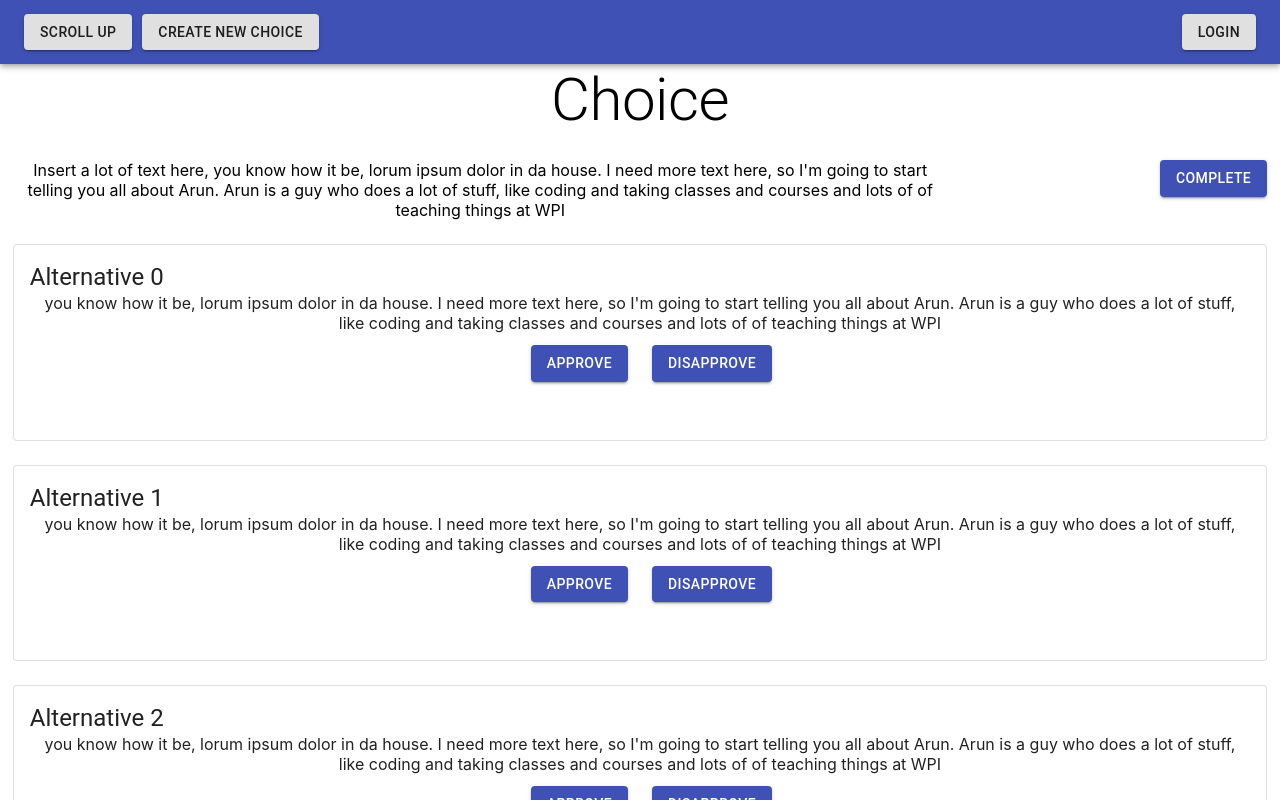
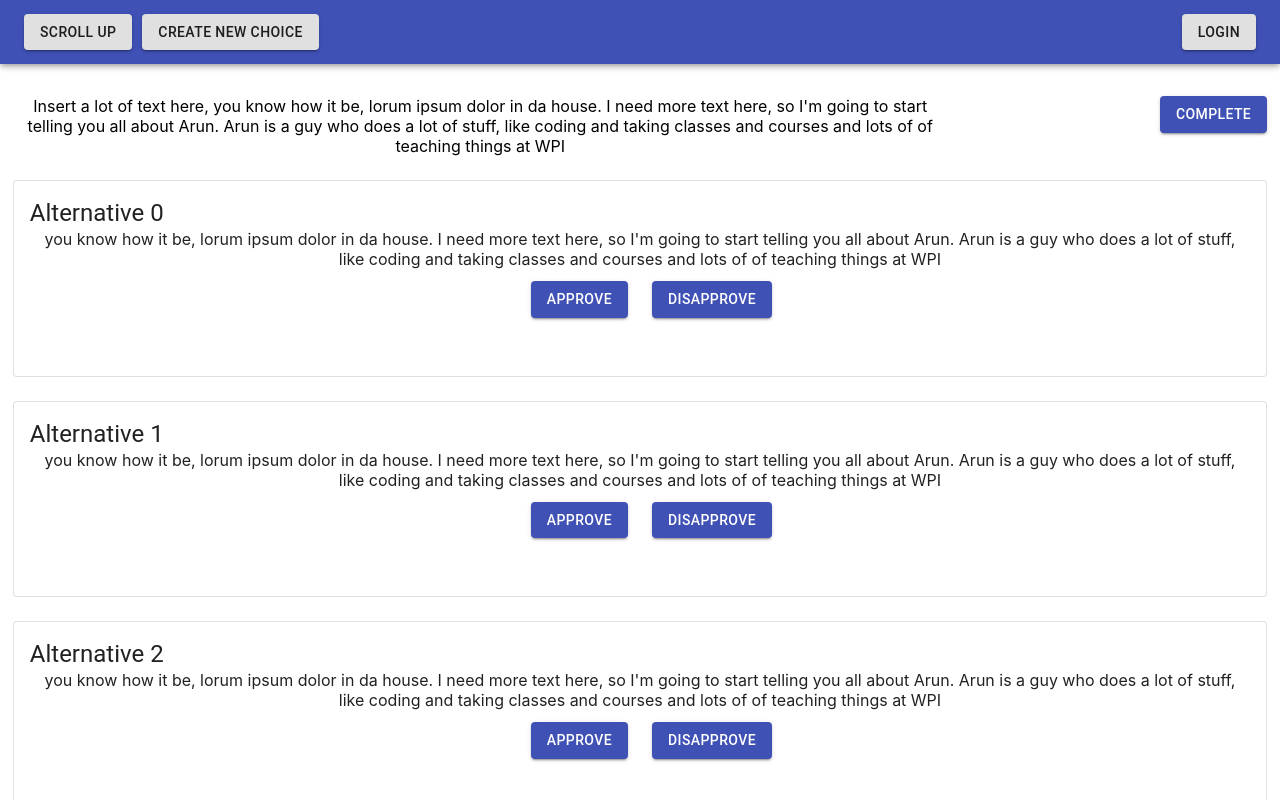
Before and after one commit to When2Choose/GUI, a React (Create React App) app: page /view in a window 1280 px wide. Shown: the top 800 px of the page. Built offline with nearby package versions, Linux system fonts and the light colour scheme.

Commit message:
Good menu

```diff
--- a/src/main/Menu.js
+++ b/src/main/Menu.js
@@ -8,7 +8,7 @@ import {Link} from "react-router-dom";
 function Menu() {
     return (
         <div className="Menu">
-            <AppBar id="MenuBar" position="static">
+            <AppBar id="MenuBar" >
                 <Toolbar id="toolbar" style={{display: "flex", justifyContent: "space-between"}}>
                     <div className="LeftMenu">
                         <Link to="/view">
```
Also changed, not shown: src/main/Alternatives.js (line endings or trailing spaces).
